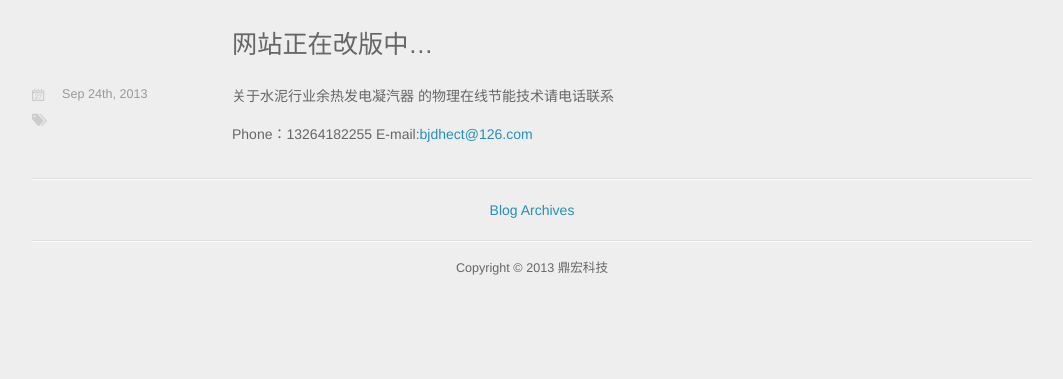
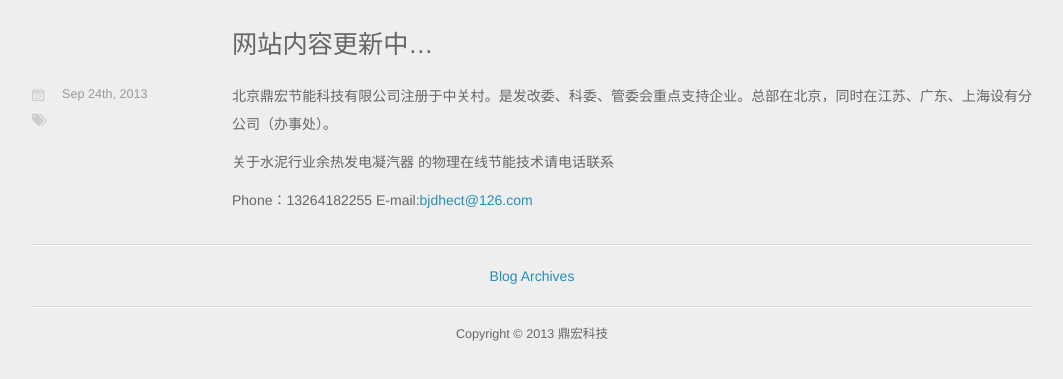
Before and after one commit to SmithWang/smithwang.github.com, a plain HTML site: page index.html in a window 1280 px wide. Shown: the part 95-474 px from the top of the page, without its empty margins (108-1171 px from the left). Drawn offline with nearby package versions, Linux system fonts and the light colour scheme.

Commit message:
Update index.html
chang3

```diff
--- a/index.html
+++ b/index.html
@@ -1,4 +1,3 @@
-
 <!DOCTYPE HTML>
 <html>
 <head>
@@ -7,7 +6,9 @@
 	<meta name="author" content="鼎宏科技">
 
 
-	<meta name="description" content="关于水泥行业余热发电凝汽器
+	<meta name="description" content="
+	北京鼎宏节能科技有限公司注册于中关村。是发改委、科委、管委会重点支持企业。总部在北京，同时在江苏、广东、上海设有分公司（办事处）。
+	关于水泥行业余热发电凝汽器
 的物理在线节能技术请电话联系 Phone：13264182255
 E-mail:&#x62;&#x6a;&#100;&#104;&#101;&#x63;&#x74;&#x40;&#x31;&#50;&#54;&#x2e;&#x63;&#x6f;&#x6d; Sep &hellip;">
 
@@ -83,9 +84,9 @@
 
 		<a href="/blog/2013/09/24/wang-zhan-zheng-zai-gai-ban-zhong-dot-dot-dot/">
 
-			网站正在改版中&#8230;</a>
+			网站内容更新中&#8230;</a>
 	</h2>
-	<div class="entry-content">
+	<div class="entry-content"><p>北京鼎宏节能科技有限公司注册于中关村。是发改委、科委、管委会重点支持企业。总部在北京，同时在江苏、广东、上海设有分公司（办事处）。</p>
 		<p>关于水泥行业余热发电凝汽器
 的物理在线节能技术请电话联系</p>
 
```
